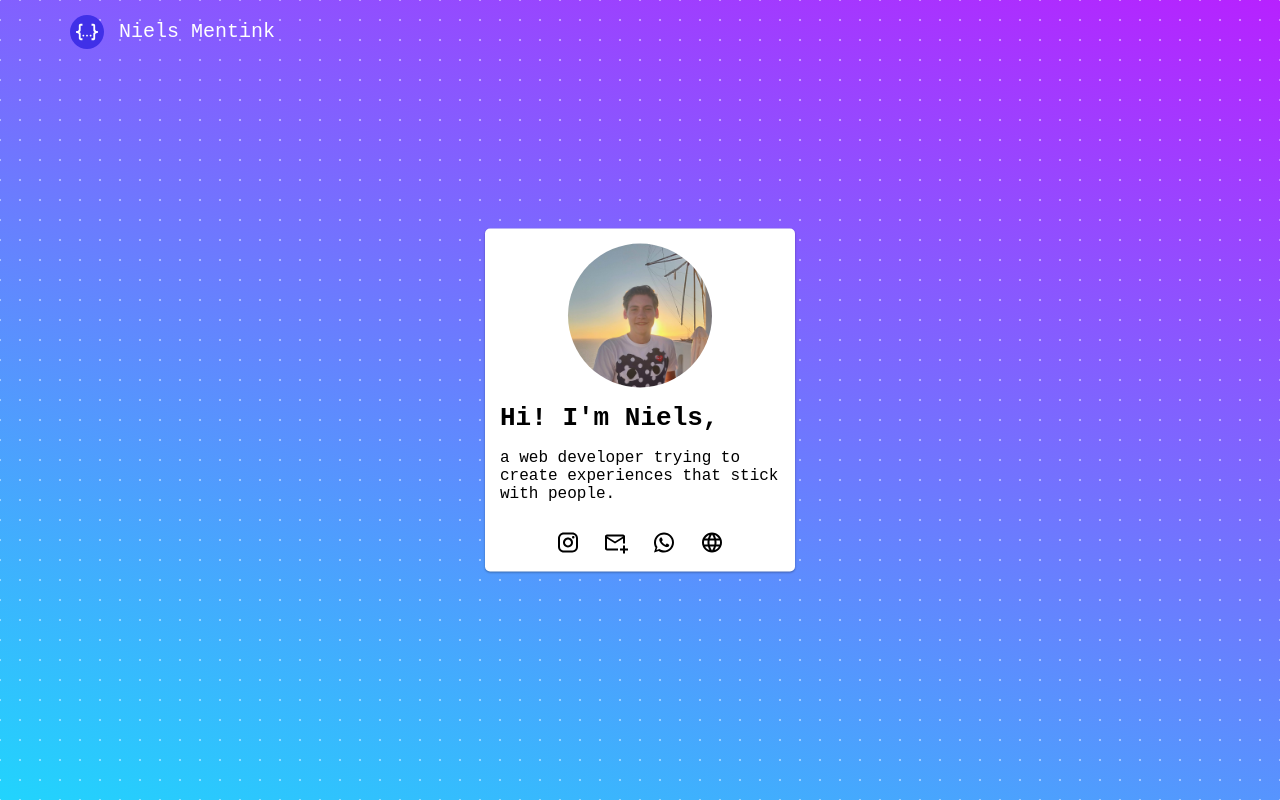
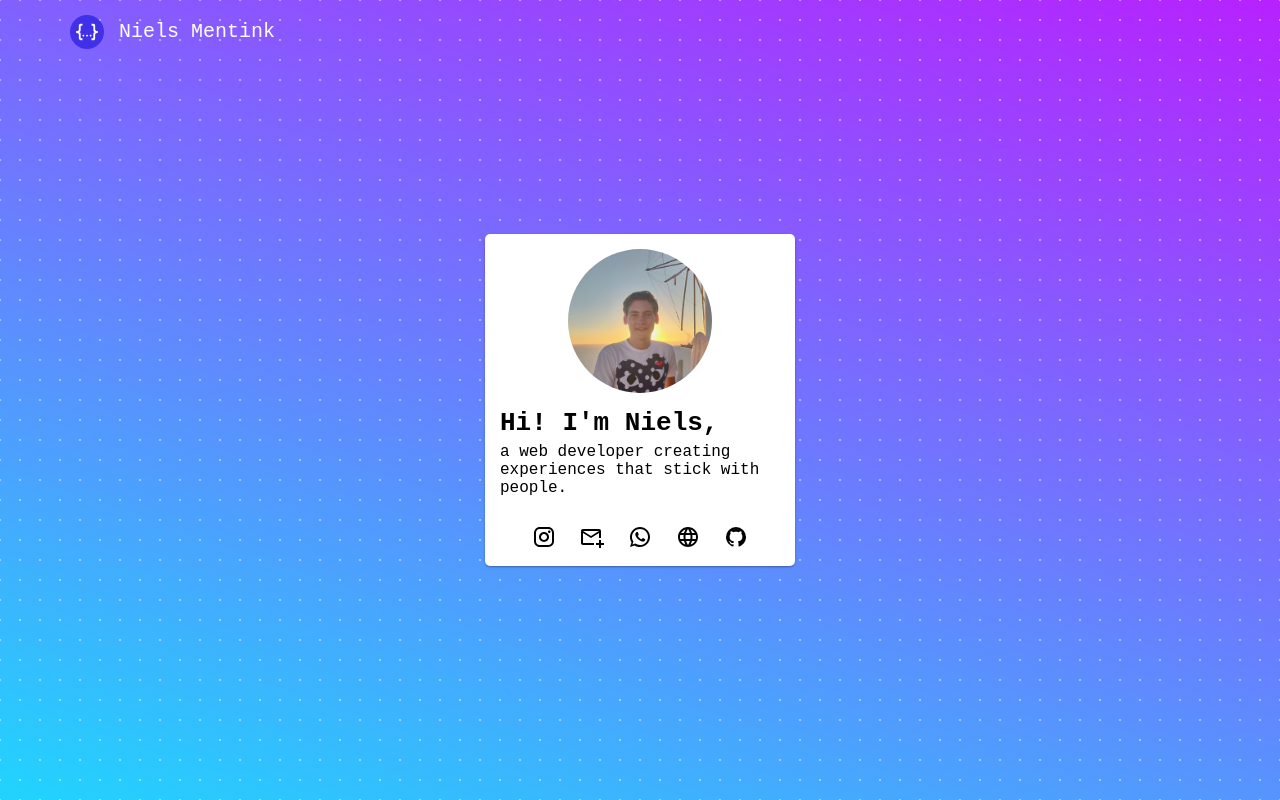
Before and after one commit to V1RE/Portfolio, a Vue app: page / in a window 1280 px wide. Built offline with nearby package versions, Linux system fonts and the light colour scheme; a web font is replaced by a local one.

Commit message:
Added github and changed slogan

```diff
--- a/src/components/InfoCard.vue
+++ b/src/components/InfoCard.vue
@@ -4,7 +4,7 @@
     <div class="infocontent">
       <h2>Hi! I'm Niels,</h2>
       <p>
-        <span>a web developer trying to create experiences that stick with people.</span>
+        <span>a web developer creating experiences that stick with people.</span>
         <span class="cursor">|</span>
       </p>
     </div>
@@ -20,6 +20,9 @@
       </a>
       <a href="https://ment.ink" target="_blank" rel="noopener" title="ment.ink">
         <img src="../assets/website.svg" alt="Website" />
+      </a>
+      <a href="https://github.com/V1RE" target="_blank" rel="noopener" title="Github">
+        <img src="../assets/github.svg" alt="Github" />
       </a>
     </div>
   </div>
@@ -50,10 +53,11 @@ export default {
       font-weight: bold;
       font-size: 26px;
       margin: 0;
-      margin-bottom: 15px;
+      margin-bottom: 5px;
     }
 
     p {
+      margin-top: 0;
       max-width: 280px;
 
       .cursor {
```
Also changed, not shown: src/assets/github.svg (added).
